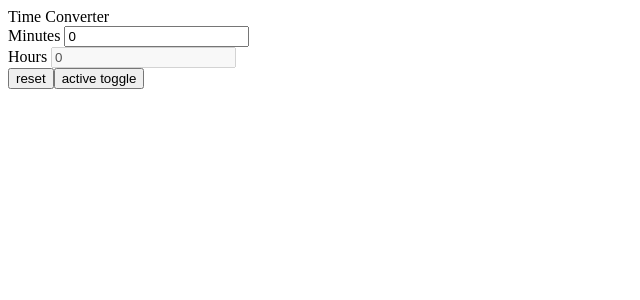
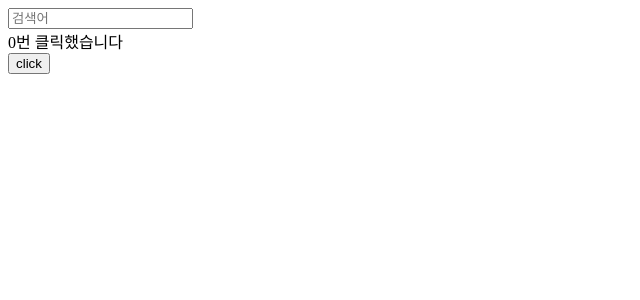
Before and after one commit to hyelim3/react-lecture, a React (Create React App) app: page / in a window 1280 px wide. Shown: the top 300 px of the page, without its empty margins (0-640 px from the left). Built offline with nearby package versions, Linux system fonts and the light colour scheme.

Commit message:
useEffect deps

```diff
--- a/src/App.js
+++ b/src/App.js
@@ -4,51 +4,12 @@ import Counter from "./Components/Counter";
 import MyBtn from "./Components/MyBtn";
 
 function App() {
-  const [amount, setAmount] = useState(0);
-  const [active, setActive] = useState(true);
-  const reset = () => {
-    setAmount(0);
-  };
-  const onChange = (event) => {
-    setAmount(event.target.value);
-  };
-  const changeActive = () => {
-    reset();
-    setActive(!active);
-  };
+  const [counter, setCounter] = useState(0);
 
   return (
-    <div>
-      <div>Time Converter</div>
-      <div>
-        Minutes{" "}
-        <input
-          placeholder="Minutes"
-          value={active ? amount : amount * 60}
-          type="number"
-          onChange={onChange}
-          disabled={!active}
-          //활성화 되어있을 때 active true -> 꺼지면 안되니깐 반전값을 넣어야함
-        />
-        <div>
-          Hours{" "}
-          <input
-            type="number"
-            placeholder="Hours"
-            value={active ? Math.floor(amount / 60) : amount}
-            //active 값이 true일 대 실행 비활성화되면 active true -> 비활성 amount 변환
-
-            disabled={active}
-            // active 최초의 거짓, !active
-            onChange={onChange}
-          />
-          <div>
-            <button onClick={reset}>reset</button>
-            <button onClick={changeActive}>active toggle</button>
-          </div>
-        </div>
-      </div>
-    </div>
+    <>
+      <Counter counter={counter} setCounter={setCounter} />
+    </>
   );
 }
 
--- a/src/Components/Counter.jsx
+++ b/src/Components/Counter.jsx
@@ -1,15 +1,43 @@
-import React, { useState } from "react";
+import React, { useState, useEffect } from "react";
 
-const Counter = ({ counter, setCounter, name }) => {
+const Counter = ({ counter, setCounter }) => {
+  const [searchWord, setSearchWord] = useState("");
   const addCounter = () => {
     setCounter(counter + 1);
   };
+  const onChange = (e) => {
+    setSearchWord(e.target.value);
+  };
+
+  // console.log(counter);
+  //검색시 호출
+  //console.log(searchWord);
+
+  useEffect(() => {
+    //API 호출코드
+    console.log("API 호출");
+  }, []);
+
+  useEffect(() => {
+    //API 호출코드와 같다.
+    console.log("change input");
+  }, [searchWord]); //값이 변경될 때 콘솔이 실행되기를 바란다,
+  // 원하는 값의 변경만을 감지해서 내부의 동작을 실행
+
+  useEffect(() => {
+    console.log(counter);
+  }, [counter]); //counter변화할 때 어디까지 감지할건지..!
 
   return (
     <div>
-      <div>안녕하세요 {name}님</div>
+      <input
+        type="text"
+        onChange={onChange}
+        value={searchWord}
+        placeholder="검색어"
+      />
       <div>{counter}번 클릭했습니다</div>
-      <button onClick={addCounter}>Click me</button>
+      <button onClick={addCounter}>click</button>
     </div>
   );
   return;
```
